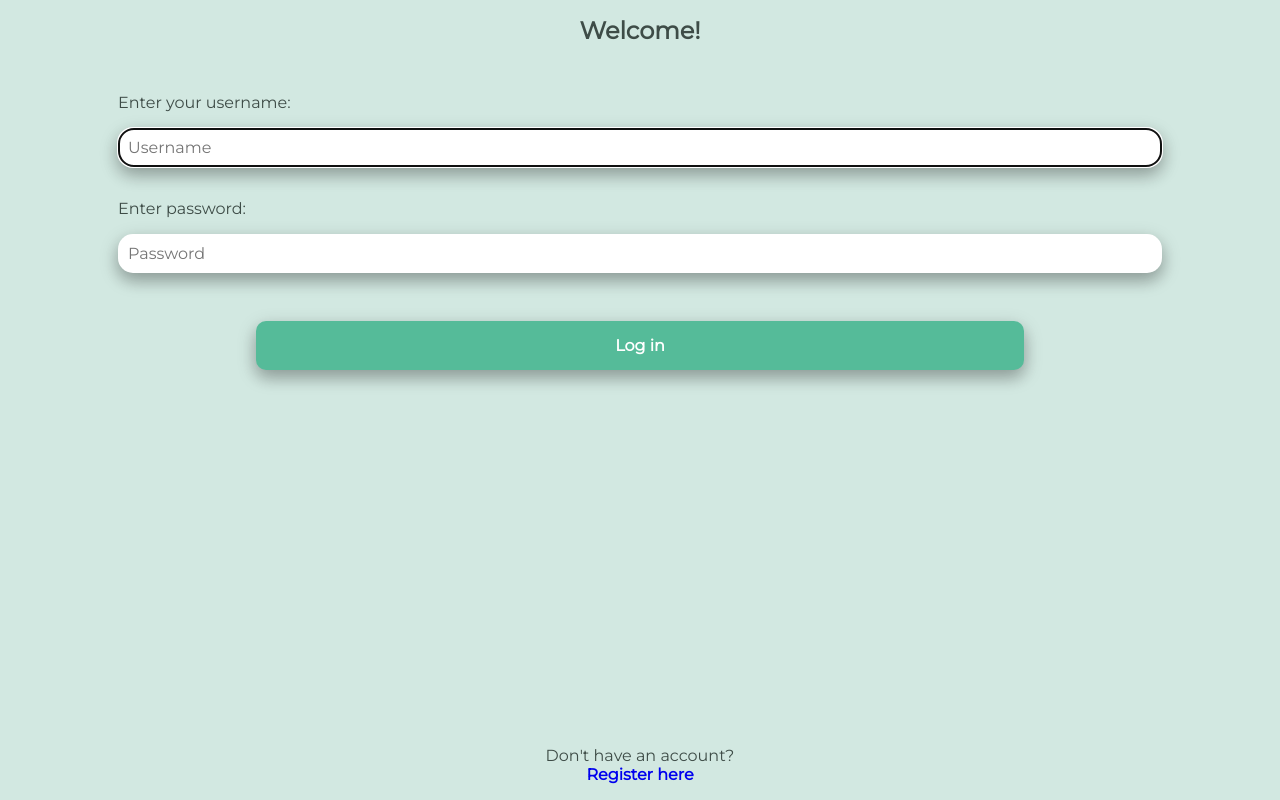
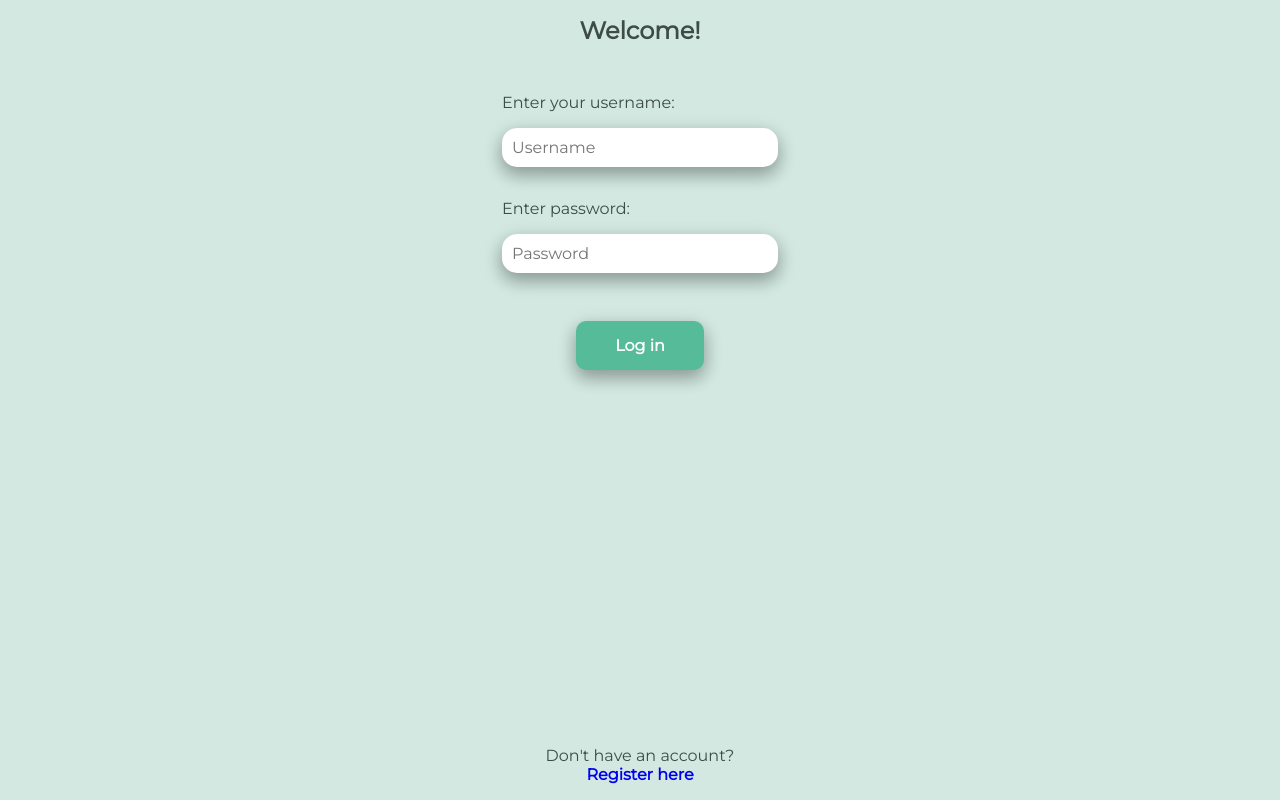
Before and after one commit to FAC-CDT/resource-centre, a React (Create React App) app: page / in a window 1280 px wide. Built offline with nearby package versions, Linux system fonts and the light colour scheme.

Commit message:
Make login/sign up pages responsive for desktop

```diff
--- a/src/App.css
+++ b/src/App.css
@@ -9,11 +9,14 @@
   --background: #D2E8E1;
   --navbar: #DAE9E4;
 }
-
+* {
+    outline: none;
+}
 body {
     font-family: "Montserrat", sans-serif;
     color: var(--font);
     background-color: var(--background);
+
 }
 
 h1 {
--- a/src/components/login/Login.css
+++ b/src/components/login/Login.css
@@ -23,7 +23,7 @@ form {
   display: inherit;
   padding-bottom: 1rem;
   align-items: left;
-    flex-direction: column;
+  flex-direction: column;
 }
 
 .input {
@@ -50,11 +50,10 @@ button {
   background-color: #55BB99;
   border-color: transparent;
   box-shadow: 0 8px 16px 0 rgba(0,0,0,0.2), 0 6px 20px 0 rgba(0,0,0,0.19);
-
 }
 
 button:active {
-transform: translateY(4px);
+transform: translateY(2.5px);
 }
 
 .registration {
@@ -67,7 +66,19 @@ text-align: center;
   margin-bottom: 1rem;
   text-align: center;
   margin-top: 1.5rem;
+
 }
 .link {
+  white-space: pre;
   font-weight: bold;
 }
+
+
+@media (min-width: 900px) {
+  .input {
+    width: 20vw;
+  }
+  button {
+    width: 10vw;
+  }
+}
```
